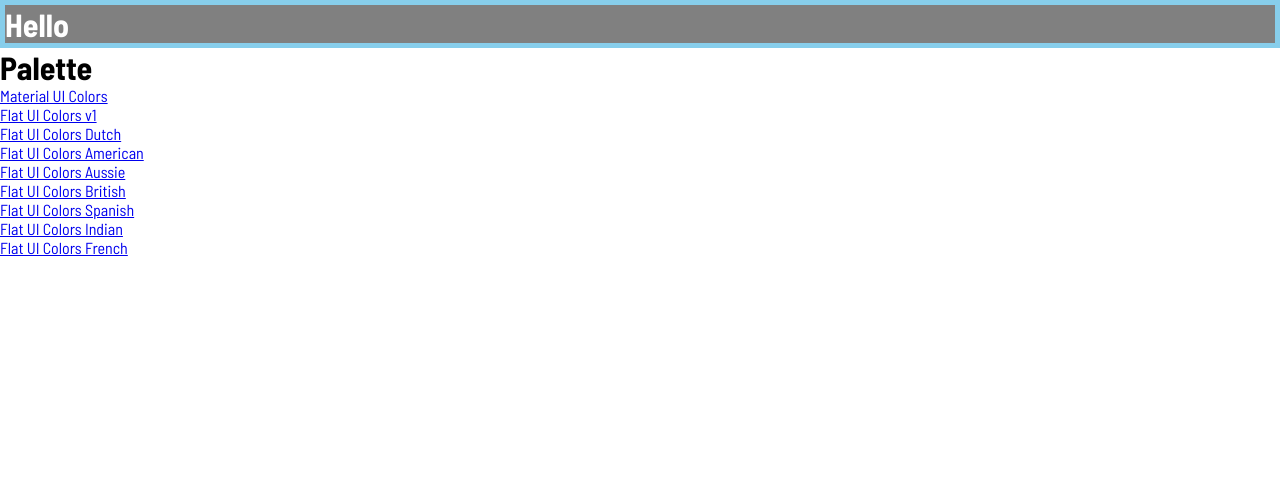
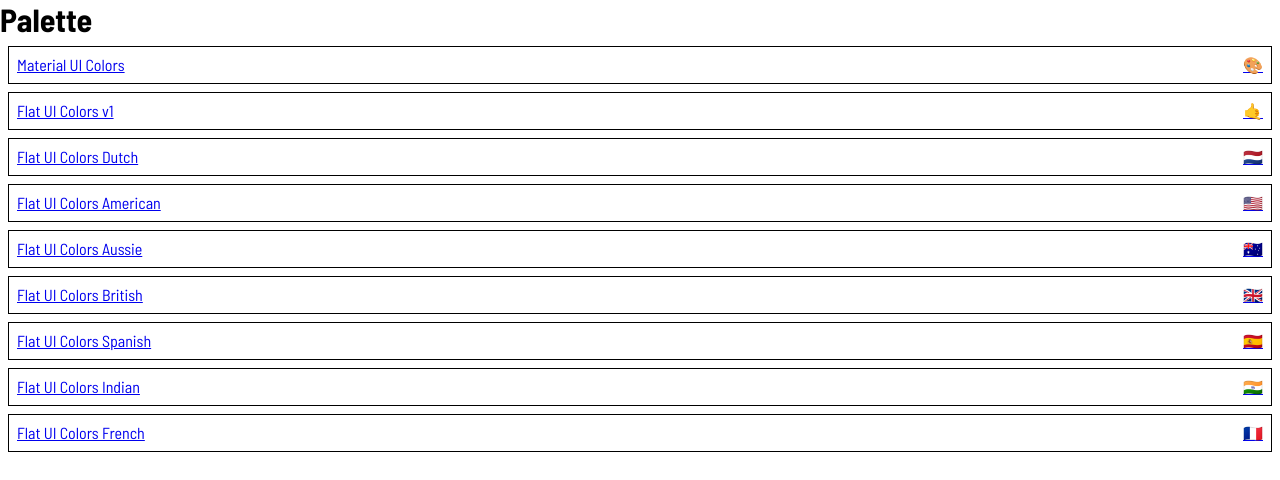
Before and after one commit to shahreaz0/shade, a React (Vite) app: page / in a window 1280 px wide. Shown: the top 480 px of the page. Built offline with nearby package versions, Linux system fonts and the light colour scheme.

Commit message:
Add basic style to Minipalette

```diff
--- a/src/components/MiniPalette.jsx
+++ b/src/components/MiniPalette.jsx
@@ -2,18 +2,33 @@
 import { withStyles } from "@material-ui/core/styles";
 
 const styles = {
-	main: {
-		backgroundColor: "gray",
-		color: "white",
-		border: "5px solid skyblue",
+	root: {
+		backgroundColor: "white",
+		margin: ".5rem",
+		padding: ".5rem",
+		border: "1px solid black",
+		cursor: "pointer",
+		"&:hover": {
+			backgroundColor: "#fafafa",
+		},
 	},
+	colors: {},
+	title: {
+		fontWeight: "400",
+		display: "flex",
+		justifyContent: "space-between",
+	},
+	emoji: {},
 };
 
 const MiniPalette = (props) => {
-	const { classes } = props;
+	const { classes, emoji, paletteName } = props;
 	return (
-		<div className={classes.main}>
-			<h1>Hello</h1>
+		<div className={classes.root}>
+			<div className={classes.colors}></div>
+			<h4 className={classes.title}>
+				{paletteName} <span className={classes.emoji}>{emoji}</span>
+			</h4>
 		</div>
 	);
 };
--- a/src/components/PaletteList.jsx
+++ b/src/components/PaletteList.jsx
@@ -8,13 +8,12 @@
 	const { palettes } = props;
 
 	const palettesLinks = palettes.map((palette, key) => (
-		<p key={key}>
-			<Link to={`/palette/${palette.id}`}>{palette.paletteName}</Link>
-		</p>
+		<Link key={key} to={`/palette/${palette.id}`}>
+			<MiniPalette {...palette} />
+		</Link>
 	));
 	return (
 		<div>
-			<MiniPalette />
 			<h1>Palette</h1>
 			{palettesLinks}
 		</div>
```
